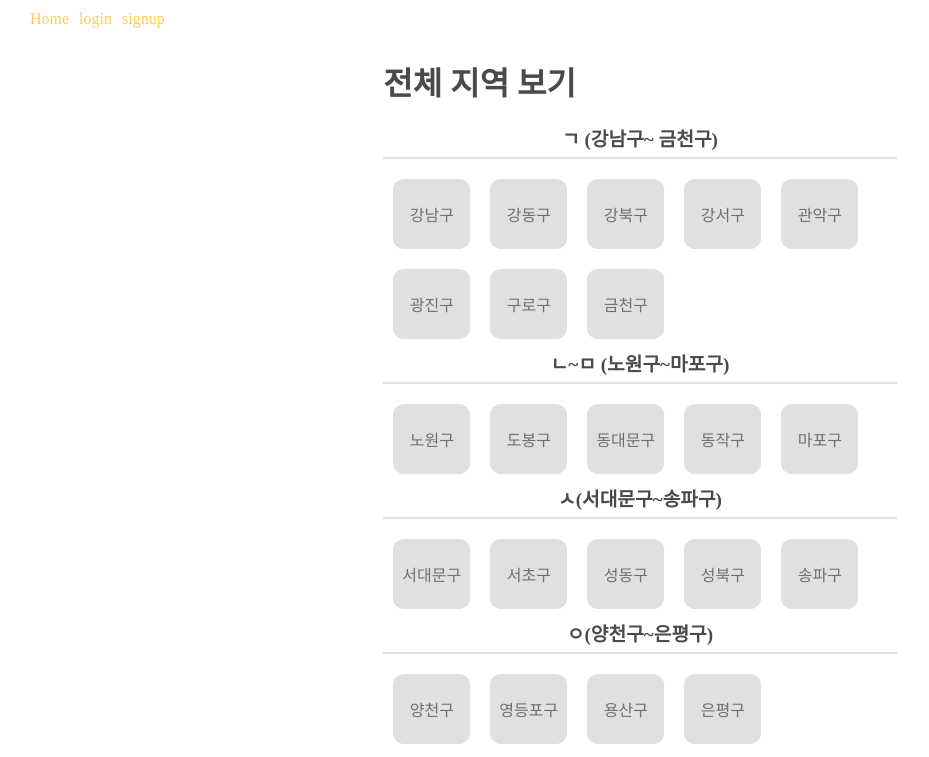
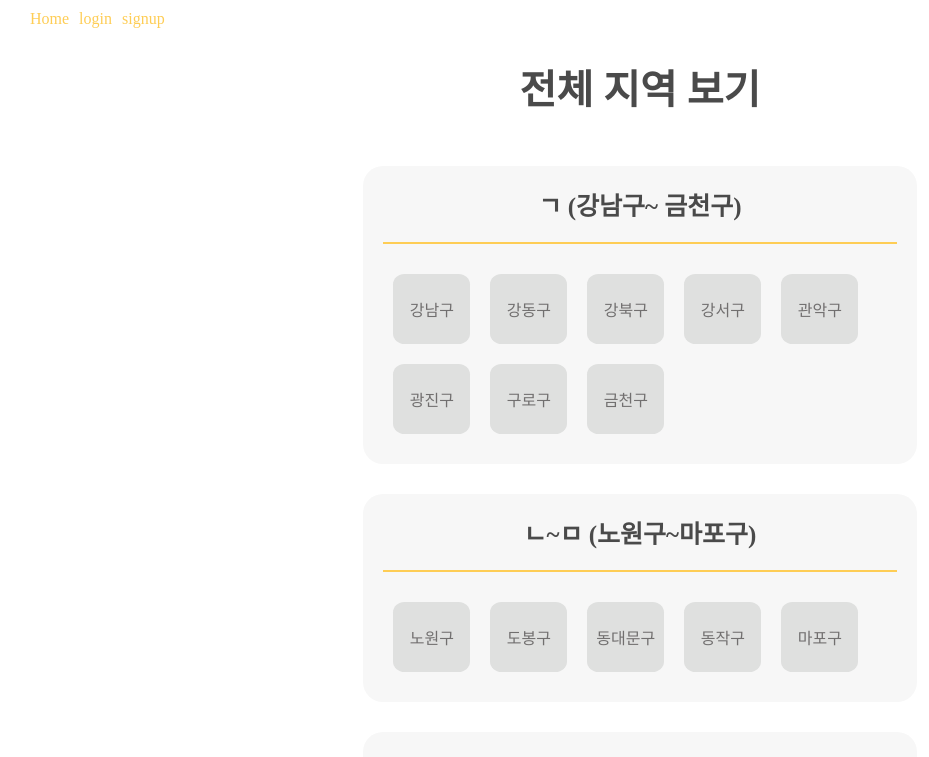
Before and after one commit to MainHackerthonCRUD/Front, a React (Vite) app: page /region-plus in a window 1280 px wide. Shown: the top 757 px of the page, without its empty margins (0-929 px from the left). Built offline with nearby package versions, Linux system fonts and the light colour scheme.

Commit message:
전체 지역 보기 css 연결완료

```diff
--- a/src/pages/region_plus.jsx
+++ b/src/pages/region_plus.jsx
@@ -57,41 +57,42 @@ export default function RegionPlus(){
         </DetailContainer>
 
         <DetailContainer>
-        <p>ㅈ(종로구~중랑구)</p>
+        <SectionTitle>ㅈ(종로구~중랑구)</SectionTitle>
             <Region>종로구</Region>
             <Region>중구</Region>
             <Region>중랑구</Region>
         </DetailContainer>
         </RegionContainer>
-        <br/>
+
         <SearchBox/>
         </>
     )
 }
 
+const RegionContainer = styled.div`
+    justify-content: center;
+    align-items: center;
+
+
+`
 
 const Title = styled.h1`
     color: #4A4A4A;
-    font-size: 2rem;
-    margin-bottom: 20px;
+    font-size: 40px;
+    margin-bottom: 50px;
+    text-align:center;
 `;
 
 const SectionTitle = styled.p`
     width: 100%;
     text-align: center;
-    font-size: 1.2rem;
+    font-size: 25px;
     color: #4A4A4A;
     font-weight: bold;
-    margin-bottom: 10px;
-    border-bottom: 2px solid #DFE0DF;
-    padding-bottom: 5px;
+    margin-bottom: 20px;
+    border-bottom: 2px solid #FECD55;
+    padding-bottom: 20px;
 `;
-
-const RegionContainer = styled.div`
-    justify-content: center;
-    align-items: center;
-
-`
 
 const Region = styled.button`
     width: 15%;
@@ -104,10 +105,22 @@ const Region = styled.button`
     color: #716f6f;
     font-weight: 550;
     font-size: 16px;
+    margin: 10px 10px 10px 10px;
 
-    margin: 10px 10px 10px 10px
+    transition: transform 0.2s;
 
-`
+    &:hover{
+        transform: scale(1.05);
+        background-color: #FECD55;
+        color: black;
+    }
+
+`;
+
 const DetailContainer = styled.div`
     gap:20px;
+    margin-bottom:30px;
+    background-color: #f7f7f7;
+    border-radius: 20px;
+    padding: 20px 20px 20px 20px;
 `
```
